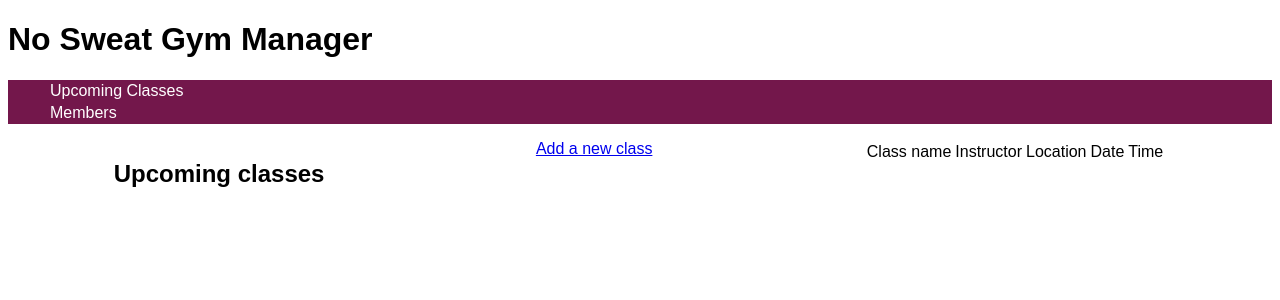
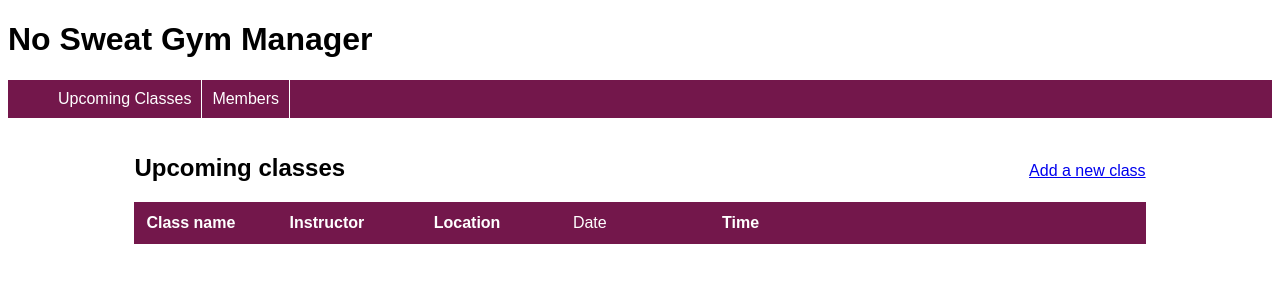
Before and after one commit to stephpaterson/python_project_gym_manager, a Flask app: page /gym_classes in a window 1280 px wide. Shown: the top 300 px of the page. Run offline with Flask 2, Linux system fonts and the light colour scheme; data that the repository does not hold is empty; some libraries are stand-ins or nearby versions.

Commit message:
some more basic styling complete

```diff
--- a/controllers/member_controller.py
+++ b/controllers/member_controller.py
@@ -2,6 +2,7 @@ from re import M
 from flask import Flask, render_template, request, redirect, Blueprint
 
 import repositories.member_repository as member_repo
+import repositories.gym_class_repository as gym_class_repo
 from models.member import Member
 
 members_blueprint = Blueprint("members", __name__)
@@ -28,7 +29,8 @@ def create_member():
 @members_blueprint.route("/members/<id>", methods=['GET'])
 def show_member(id):
     member = member_repo.select_by_id(id)
-    return render_template('/member/show.html', member=member)
+    gym_classes = member_repo.gym_classes(member)
+    return render_template('/member/show.html', member=member, gym_classes=gym_classes)
 
 @members_blueprint.route("/members/<id>/edit", methods=['GET'])
 def edit_member(id):
--- a/static/styles.css
+++ b/static/styles.css
@@ -7,9 +7,15 @@ nav {
     color: white;
 }
 
+nav>ul {
+    display: flex;
+    justify-content: flex-start;
+}
+
 nav>ul>li {
     list-style: none;
-    padding: 2px;
+    padding: 10px;
+    border-right: white solid 1px;
 }
 
 nav>ul>li>a {
@@ -19,6 +25,7 @@ nav>ul>li>a {
 
 main {
     display: flex;
+    flex-flow: row wrap ;
     justify-content: space-around;
 }
 
@@ -29,3 +36,15 @@ aside {
 section {
     width: 65%;
 }
+
+hgroup {
+    display: flex;
+    justify-content: space-between;
+    align-items:baseline;
+    width: 80%;
+}
+
+.form-new {
+    border: #73174B solid 2px;
+    border-radius: 5px;
+}
--- /dev/null
+++ b/static/table.css
@@ -0,0 +1,21 @@
+table {
+    table-layout: fixed;
+    width: 80%;
+    border-collapse: collapse;
+    border: #73174B solid 2px;
+}
+
+thead {
+    background-color: #73174B;
+    color: white;
+}
+
+th {
+    padding: 10px;
+    text-align: left;
+}
+
+td {
+    padding: 5px;
+    text-align: left;
+}
--- a/templates/base.html
+++ b/templates/base.html
@@ -5,6 +5,7 @@
     <meta http-equiv="X-UA-Compatible" content="IE=edge">
     <meta name="viewport" content="width=device-width, initial-scale=1.0">
     <link rel="stylesheet" href="/static/styles.css">
+    <link rel="stylesheet" href="/static/table.css">
     <title>No Sweat Gym Management</title>
 </head>
 <body>
--- a/templates/booking/new.html
+++ b/templates/booking/new.html
@@ -2,7 +2,7 @@
 
 {% block content  %}
 <h2>Add New Booking</h2>
-
+<section class="form-new">
     <form action="/bookings" method="post">
         <label for="gym_class_id">Class:</label>
         <select name="gym_class_id" id="gym_class_id">
@@ -18,5 +18,6 @@
         </select>
         <input type="submit" value="Book">
     </form>
+</section>
 
 {% endblock  %}
--- a/templates/gym_class/index.html
+++ b/templates/gym_class/index.html
@@ -2,18 +2,21 @@
 
 {% block content %}
 
-<h2>Upcoming classes</h2>
-
-<a href="/gym_classes/new">Add a new class</a>
+<hgroup>
+    <h2>Upcoming classes</h2>
+    <a href="/gym_classes/new">Add a new class</a>
+</hgroup>
 
 <table>
     <thead>
         <tr>
-            <td>Class name</td>
-            <td>Instructor</td>
-            <td>Location</td>
-            <td>Date</td>
-            <td>Time</td>
+            <th>Class name</th>
+            <th>Instructor</th>
+            <th>Location</th>
+            <td>Date</th>
+            <th>Time</th>
+            <th></th>
+            <th></th>
         </tr>
     </thead>
     <tbody>
--- a/templates/gym_class/new.html
+++ b/templates/gym_class/new.html
@@ -1,7 +1,8 @@
 {% extends 'base.html' %}
 
 {% block content %}
-    Add a new gym class
+<h2>Add a new gym class</h2>
+<section class="form-new">
     <form action="/gym_classes" method="post">
         <label for="name">Class name:</label>
         <input type="text" id="name" name="name">
@@ -15,4 +16,5 @@
         <input type="text" id="time" name="time">
         <button type="submit">Add Class</button>
     </form>
+</section>
 {% endblock content %}
--- a/templates/member/new.html
+++ b/templates/member/new.html
@@ -1,7 +1,8 @@
 {% extends 'base.html' %}
 
 {% block content %}
-    Add a new member
+<h2>Add a new member</h2>
+<section class="form-new">
     <form action="/members" method="post">
         <label for="first_name">First name:</label>
         <input type="text" id="fist_name" name="first_name">
@@ -13,4 +14,5 @@
         <input type="text" id="email" name="email">
         <button type="submit">Add Member</button>
     </form>
+</section>
 {% endblock content %}
```
Also changed, not shown: repositories/member_repository.py (+19 -0 lines), templates/index.html (+6 -1 lines), templates/member/index.html (+7 -6 lines), templates/member/show.html (+27 -11 lines). Lines whose indentation alone changed are shown as unchanged.
